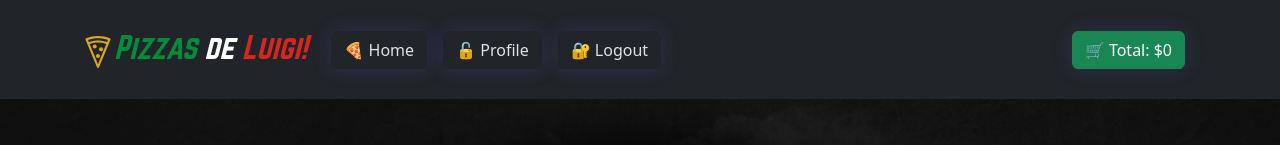
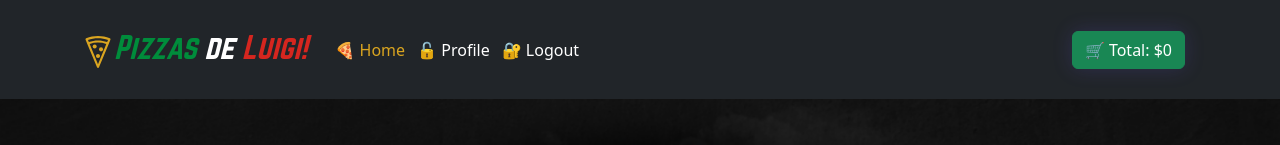
Before and after one commit to LuisSubiabre/pizzeria-mamma-mia, a React (Vite) app: page / in a window 1280 px wide. Shown: the top 145 px of the page. Built offline with nearby package versions, Linux system fonts and the light colour scheme; no server answers.

Commit message:
button por navlink en Navbar.jsx

```diff
--- a/src/components/Navbar.jsx
+++ b/src/components/Navbar.jsx
@@ -9,7 +9,7 @@ import Nav from 'react-bootstrap/Nav';
 import Navbar from 'react-bootstrap/Navbar';
 import PizzaLogo from '../assets/pizza-logo.svg';
 import Titulo from './Titulo.jsx';
-import { Link, Navigate } from 'react-router-dom';
+import { Link, Navigate, NavLink } from 'react-router-dom';
 import { motion, useAnimate } from "framer-motion"
 import Profile from '../pages/Profile.jsx';
 
@@ -37,19 +37,28 @@ const MyNavbar = () => {
                 <Navbar.Toggle aria-controls="basic-navbar-nav" />
                 <Navbar.Collapse id="basic-navbar-nav">
                     <Nav className="me-auto">
-                        <Nav.Link as={Link} to="/"><Button variant='ligth'>🍕 Home</Button></Nav.Link>
 
-                        <Nav.Link as={Link} to={token ? '/profile' : '/register'}>
-                            <Button variant='ligth'>
-                                {token ? '🔓 Profile' : '🔒 Register'}
-                            </Button>
-                        </Nav.Link>
+                        <NavLink
+                            as={Link} to="/"
+                            className={({ isActive }) => (isActive ? "is-active" : "no-active")} >
+                            🍕 Home
+                        </NavLink>
 
-                        <Nav.Link as={Link} to={token ? '/logout' : '/login'}>
-                            <Button variant='ligth' onClick={token ? logout : undefined}>
-                                {token ? '🔐 Logout' : '🔐 Login'}
-                            </Button>
-                        </Nav.Link>
+                        <NavLink
+                            as={Link}
+                            to={token ? '/profile' : '/register'}
+                            className={({ isActive }) => (isActive ? "is-active" : "no-active")}>
+                            {token ? '🔓 Profile' : '🔒 Register'}
+                        </NavLink>
+
+                        <NavLink
+                            onClick={token ? logout : undefined}
+                            as={Link}
+                            to={!token ? '/login' : '/login'}
+                            className={({ isActive }) => (isActive ? "is-active" : "no-active")}>
+                            {token ? '🔐 Logout' : '🔐 Login'}
+                        </NavLink>
+
                     </Nav>
                     <Nav>
                         <Nav.Link as={Link} to="/cart">
--- a/src/style.css
+++ b/src/style.css
@@ -95,3 +95,24 @@ h1 {
     background-repeat: no-repeat;
     background-size: cover;
 }
+
+
+.is-active {
+    color: #daa520;
+    text-decoration: none;
+    padding-left: 12px;
+
+
+}
+
+.no-active {
+    color: white;
+    text-decoration: none;
+    padding-left: 12px;
+
+}
+
+a:hover {
+
+    color: white;
+}
```
